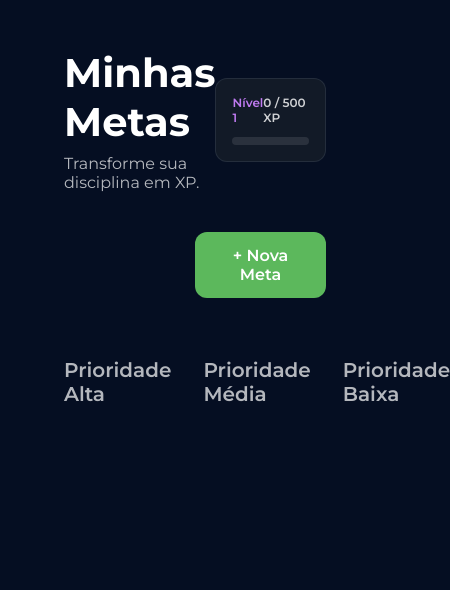
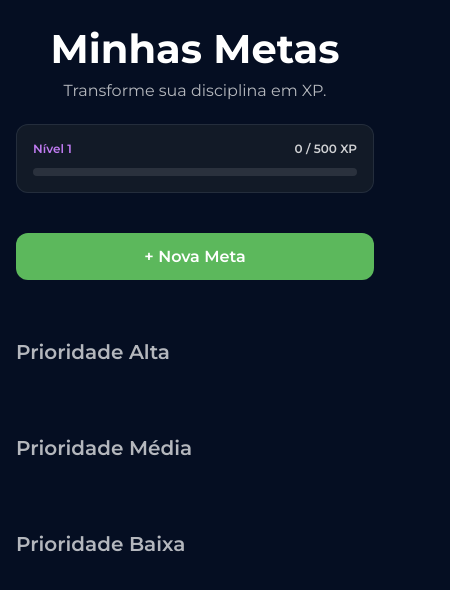
Before and after one commit to LucasNorbertoMoreira/Jogo-das-Conquistas-RAW, a plain HTML site: page index.html in a window 390 px wide. Shown: the whole page, 450 px wide, since content can reach past the window. Drawn offline with Linux system fonts and the light colour scheme.

Commit message:
REsponsividade mobile

```diff
--- a/style.css
+++ b/style.css
@@ -314,3 +314,44 @@ main.flex-row {
 .cartaoMeta.prioridade-baixa::before {
   background-color: var(--cor-baixa);
 }
+
+/* =========================================
+   RESPONSIVIDADE (MOBILE)
+========================================= */
+@media (max-width: 768px) {
+  html {
+    padding: 2.4rem 1.6rem;
+  }
+
+  .linha-superior,
+  .linha-inferior,
+  main.flex-row {
+    flex-direction: column;
+    align-items: stretch;
+    gap: 2.4rem;
+  }
+
+  /* 3. Ajustes no Cabeçalho */
+  .linha-superior {
+    align-items: center;
+    text-align: center;
+  }
+
+  .areaXp {
+    width: 100%;
+  }
+
+  .espaçador {
+    display: none;
+  }
+
+  .area-nova-meta,
+  .btn-nova-meta {
+    width: 100%;
+    justify-content: center;
+  }
+
+  main.flex-row {
+    gap: 4.8rem;
+  }
+}
```
